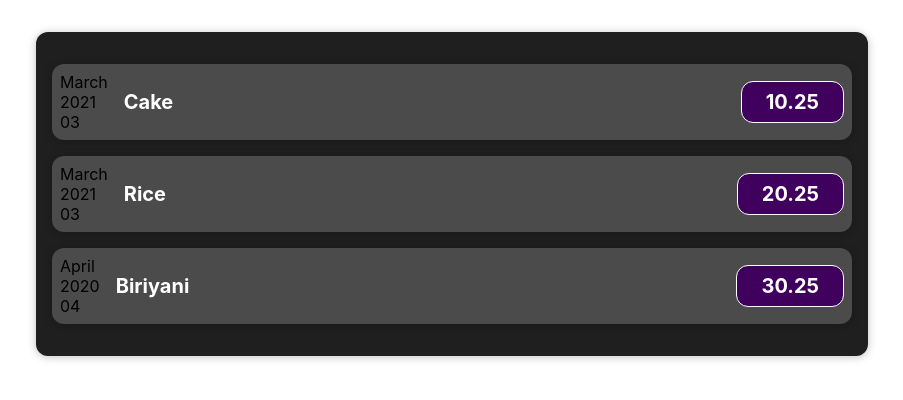
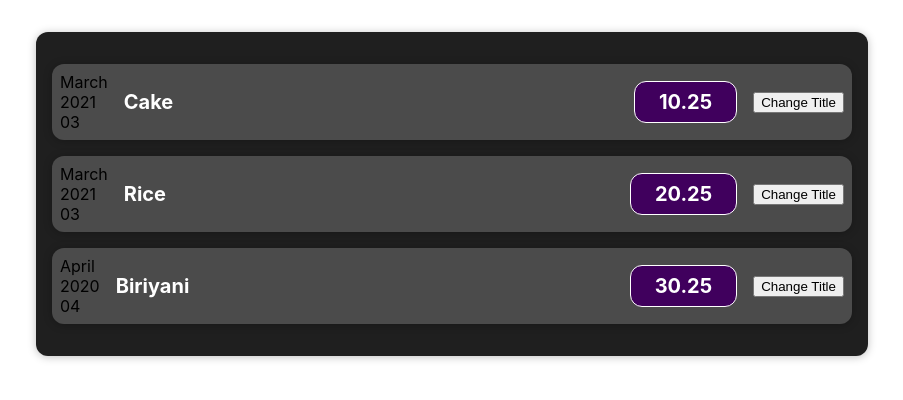
Before and after one commit to Sudarshan-Gowda/ReactJS-Concepts, a React (Create React App) app in the folder expense-tracker/: page / in a window 1280 px wide. Shown: the top 400 px of the page, without its empty margins (188-1091 px from the left). Built offline with nearby package versions, Linux system fonts and the light colour scheme.

Commit message:
File changes

```diff
--- a/expense-tracker/src/App.js
+++ b/expense-tracker/src/App.js
@@ -1,7 +1,7 @@
 import "./App.css";
 import Expenses from "./components/Expenses/Expenses";
 
-function App() {
+const App = () => {
   const expenses = [
     {
       id: "1",
@@ -28,6 +28,6 @@ function App() {
       <Expenses expenses={expenses} />
     </div>
   );
-}
+};
 
 export default App;
--- a/expense-tracker/src/components/Expenses/ExpenseDate.js
+++ b/expense-tracker/src/components/Expenses/ExpenseDate.js
@@ -1,4 +1,4 @@
-function ExpenseDate(props) {
+const ExpenseDate = (props) => {
   const date = props.date;
 
   const month = date.toLocaleString("en-US", { month: "long" });
@@ -12,6 +12,6 @@ function ExpenseDate(props) {
       <div>{day}</div>
     </div>
   );
-}
+};
 
 export default ExpenseDate;
--- a/expense-tracker/src/components/Expenses/ExpenseItem.js
+++ b/expense-tracker/src/components/Expenses/ExpenseItem.js
@@ -1,10 +1,15 @@
+import { useState } from "react";
 import Card from "../UI/Card";
 import ExpenseDate from "./ExpenseDate";
 import "./ExpenseItem.css";
 
-function ExpenseItem(props) {
-  const title = props.title;
+const ExpenseItem = (props) => {
   const amount = props.amount;
+  const [title, setTitle] = useState(props.title);
+
+  const changeTitle = () => {
+    setTitle("Changed!!");
+  };
 
   return (
     <Card className='expense-item'>
@@ -12,9 +17,12 @@ function ExpenseItem(props) {
       <div className='expense-item__description'>
         <h2>{title}</h2>
         <div className='expense-item__price'>{amount}</div>
+        <button className='button' type='submit' onClick={changeTitle}>
+          Change Title
+        </button>
       </div>
     </Card>
   );
-}
+};
 
 export default ExpenseItem;
--- a/expense-tracker/src/components/Expenses/Expenses.js
+++ b/expense-tracker/src/components/Expenses/Expenses.js
@@ -2,7 +2,7 @@ import Card from "../UI/Card";
 import ExpenseItem from "./ExpenseItem";
 import "./Expenses.css";
 
-function Expenses(props) {
+const Expenses = (props) => {
   const expenses = props.expenses;
   return (
     <Card className='expenses'>
@@ -23,5 +23,5 @@ function Expenses(props) {
       />
     </Card>
   );
-}
+};
 export default Expenses;
--- a/expense-tracker/src/components/UI/Card.js
+++ b/expense-tracker/src/components/UI/Card.js
@@ -1,7 +1,7 @@
 import "./Card.css";
-function Card(props) {
+const Card = (props) => {
   const classes = "card " + props.className;
   return <div className={classes}>{props.children}</div>;
-}
+};
 
 export default Card;
```
